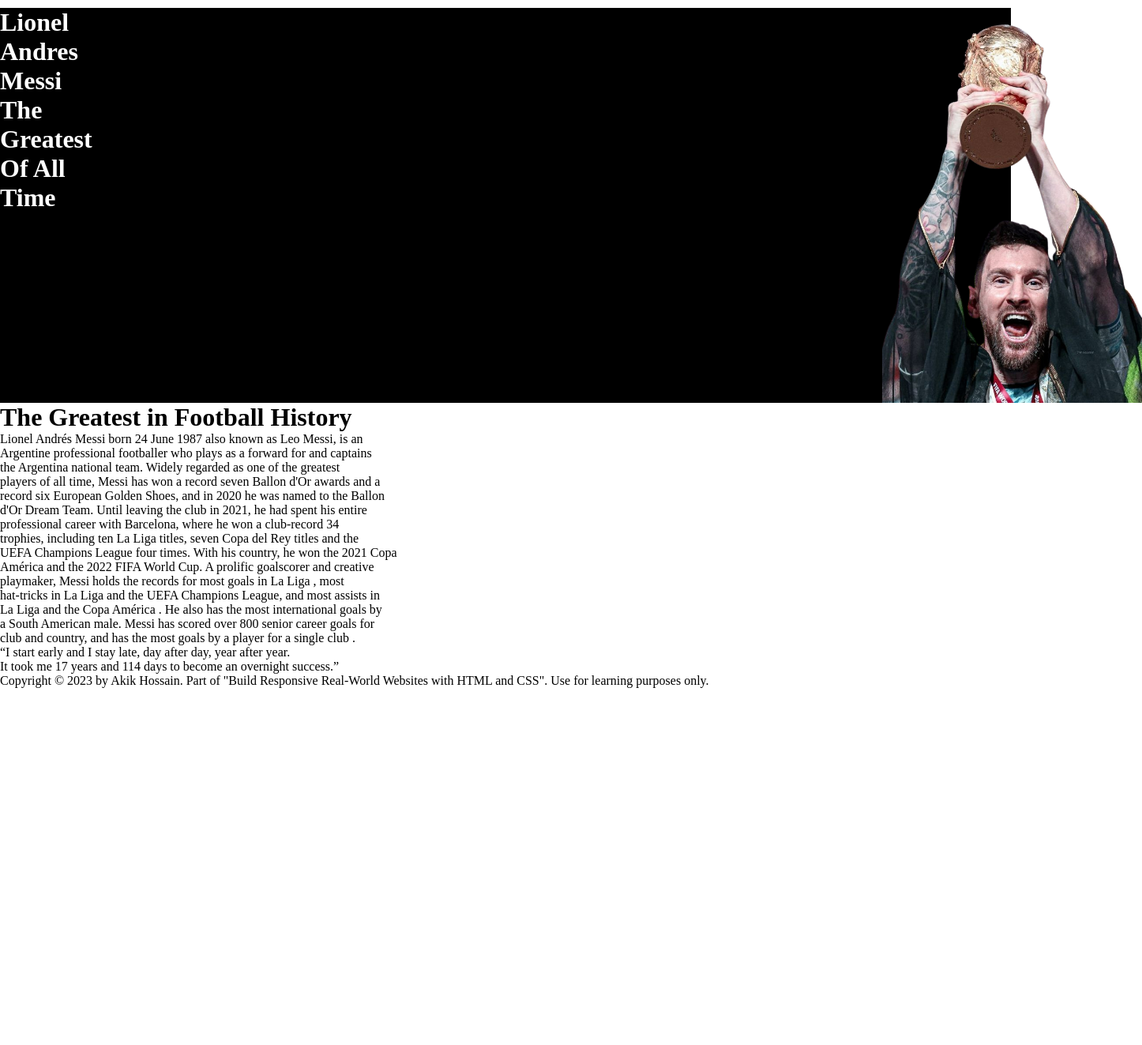
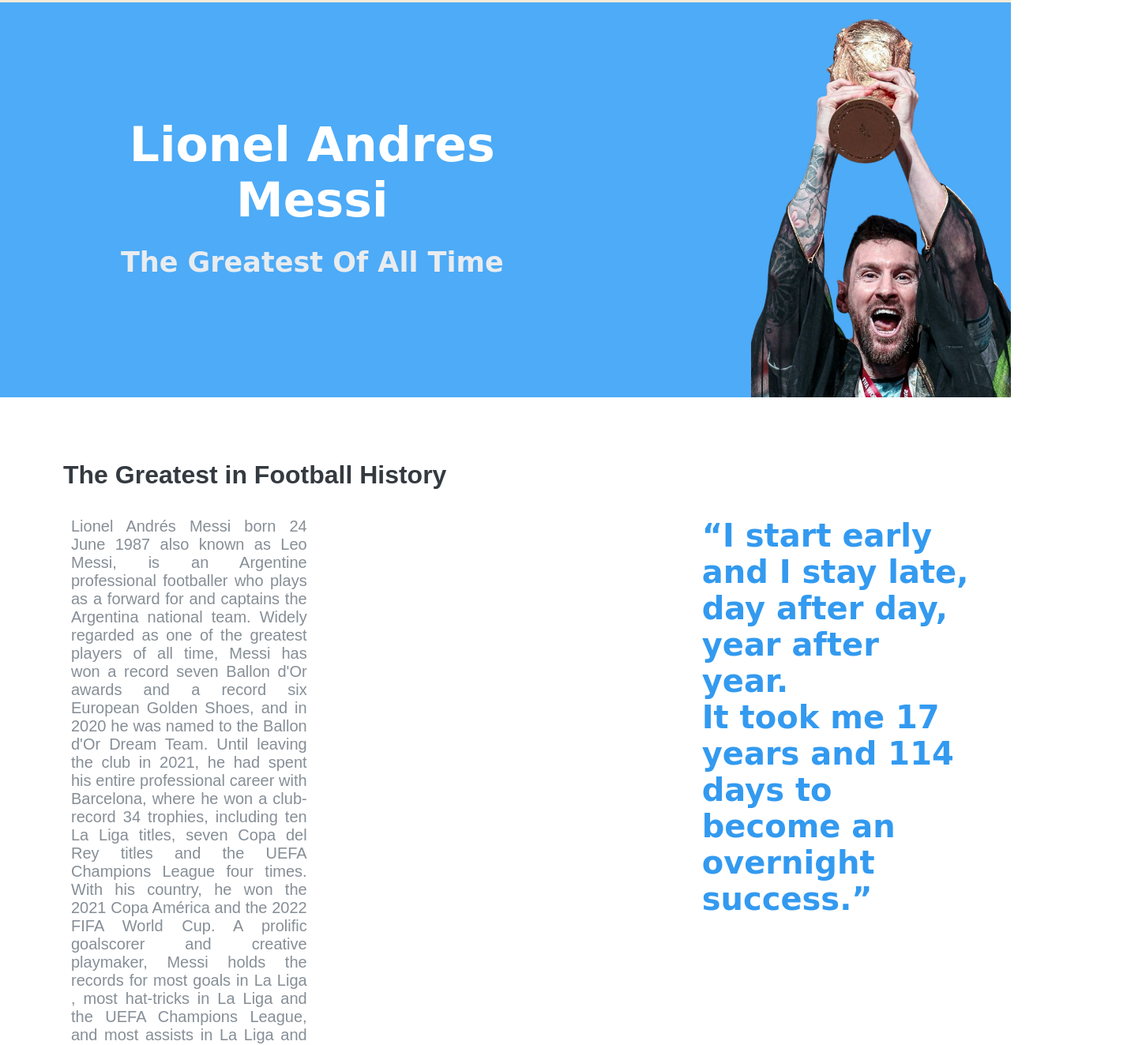
Before and after one commit to akikhossain/Tribute-Page-of-Leo-Messi, a plain HTML site: page index.html in a window 1280 px wide. Shown: the part 52-1375 px from the top of the page at 79% size, 1446 px wide, since content can reach past the window. Before the commit the page ends 923 px from the top, so only its background shows below. Drawn offline with Linux system fonts and the light colour scheme.

Commit message:
changing in html and css as per needed

```diff
--- a/index.html
+++ b/index.html
@@ -19,7 +19,7 @@
     <div class="main-header">
       <h1 class="head">
         Lionel Andres Messi <br />
-        The Greatest Of All Time
+        <span class="greatest">The Greatest Of All Time</span>
       </h1>
 
       <img
@@ -29,39 +29,34 @@
         width="350px"
       />
     </div>
-    <h1>The Greatest in Football History</h1>
-    <p>
-      Lionel Andrés Messi born 24 June 1987 also known as Leo Messi, is an
-      <br />
-      Argentine professional footballer who plays as a forward for and captains
-      <br />
-      the Argentina national team. Widely regarded as one of the greatest <br />
-      players of all time, Messi has won a record seven Ballon d'Or awards and a
-      <br />
-      record six European Golden Shoes, and in 2020 he was named to the Ballon
-      <br />
-      d'Or Dream Team. Until leaving the club in 2021, he had spent his entire
-      <br />
-      professional career with Barcelona, where he won a club-record 34 <br />
-      trophies, including ten La Liga titles, seven Copa del Rey titles and the
-      <br />
-      UEFA Champions League four times. With his country, he won the 2021 Copa
-      <br />
-      América and the 2022 FIFA World Cup. A prolific goalscorer and creative
-      <br />
-      playmaker, Messi holds the records for most goals in La Liga , most <br />
-      hat-tricks in La Liga and the UEFA Champions League, and most assists in
-      <br />
-      La Liga and the Copa América . He also has the most international goals by
-      <br />
-      a South American male. Messi has scored over 800 senior career goals for
-      <br />
-      club and country, and has the most goals by a player for a single club .
-    </p>
-    <span
-      >“I start early and I stay late, day after day, year after year. <br />
-      It took me 17 years and 114 days to become an overnight success.”</span
-    >
+
+    <h1 class="second-header">The Greatest in Football History</h1>
+    <div class="biography">
+      <div class="para">
+        <p>
+          Lionel Andrés Messi born 24 June 1987 also known as Leo Messi, is an
+          Argentine professional footballer who plays as a forward for and
+          captains the Argentina national team. Widely regarded as one of the
+          greatest players of all time, Messi has won a record seven Ballon d'Or
+          awards and a record six European Golden Shoes, and in 2020 he was
+          named to the Ballon d'Or Dream Team. Until leaving the club in 2021,
+          he had spent his entire professional career with Barcelona, where he
+          won a club-record 34 trophies, including ten La Liga titles, seven
+          Copa del Rey titles and the UEFA Champions League four times. With his
+          country, he won the 2021 Copa América and the 2022 FIFA World Cup. A
+          prolific goalscorer and creative playmaker, Messi holds the records
+          for most goals in La Liga , most hat-tricks in La Liga and the UEFA
+          Champions League, and most assists in La Liga and the Copa América .
+          He also has the most international goals by a South American male.
+          Messi has scored over 800 senior career goals for club and country,
+          and has the most goals by a player for a single club .
+        </p>
+      </div>
+      <h3>
+        “I start early and I stay late, day after day, year after year. <br />
+        It took me 17 years and 114 days to become an overnight success.”
+      </h3>
+    </div>
     <footer>
       Copyright &copy; 2023 by Akik Hossain. Part of "Build Responsive
       Real-World Websites with HTML and CSS". Use for learning purposes only.
--- a/style.css
+++ b/style.css
@@ -5,39 +5,88 @@
 }
 
 body {
+  font-family: "Josefin Sans", sans-serif;
 }
 nav a:link {
   margin-right: 30px;
   display: inline-block;
+  cursor: pointer;
 }
 
 .header {
-  margin-bottom: 20px;
   background-color: antiquewhite;
-  padding: 12px 16px;
+  padding: 16px 18px;
   width: auto;
+  font-size: 20px;
 }
 
 .main-header {
   display: flex;
-  gap: 1000px;
-  background-color: black;
+  gap: 250px;
+  background-color: #4dabf7;
+  margin-bottom: 80px;
 }
 
 .head {
-  align-items: center;
   color: white;
+  text-align: center;
+  width: 1000px;
+  align-self: center;
+  font-size: 60px;
+  font-family: "Caveat", cursive;
+  margin-left: 90px;
+}
+.greatest {
+  font-size: 35px;
+  color: #e9ecef;
 }
 
 a:link,
 a:visited {
   color: #065c69;
   text-decoration: none;
+  font-weight: bold;
 }
 
 a:hover,
 a:active {
-  color: orangered;
+  color: rgb(78, 23, 3);
   font-weight: bold;
-  text-decoration: underline rgb(29, 27, 26);
+  text-decoration: underline rgb(153, 146, 142);
+  transition: 0.6s;
 }
+
+.biography {
+  display: flex;
+  gap: 500px;
+  margin-bottom: 60px;
+}
+.second-header {
+  margin-bottom: 35px;
+  margin-left: 80px;
+  color: #343a40;
+}
+.para {
+  margin-left: 90px;
+
+  display: inline;
+  width: 700px;
+  font-size: 20px;
+  color: #868e96;
+  text-align: justify;
+}
+
+h3 {
+  width: 800px;
+  color: #339af0;
+  font-family: "Caveat", cursive;
+  font-size: 40px;
+  margin-right: 50px;
+}
+
+footer {
+  background-color: antiquewhite;
+  padding: 16px 18px;
+  width: auto;
+  font-size: 16px;
+}
```
